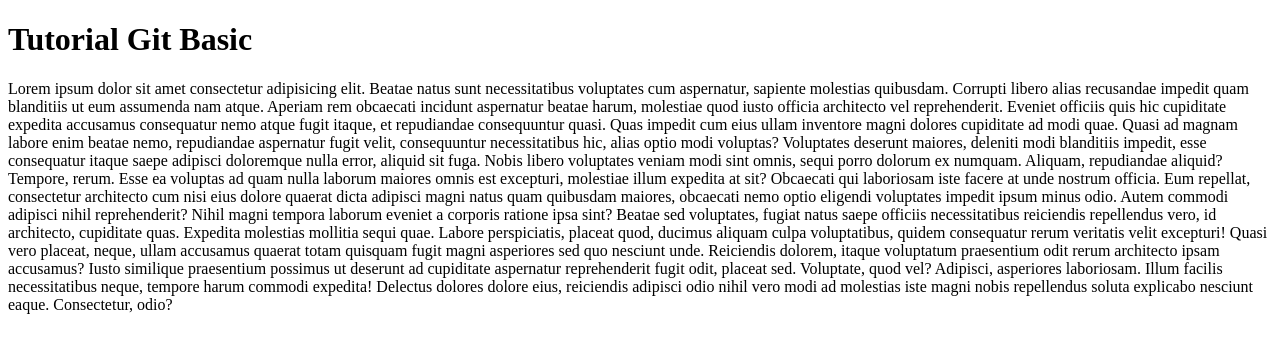
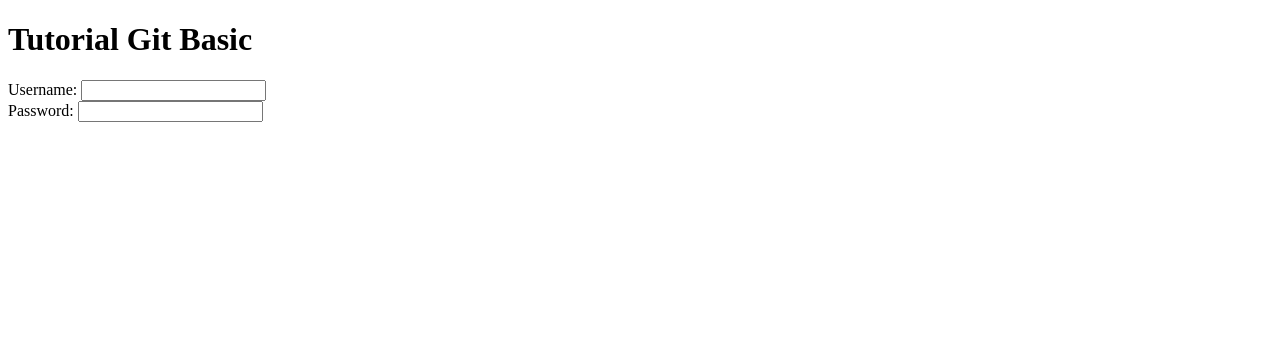
Before and after one commit to quangtuan2201/tutorial-git, a plain HTML site: page index.html in a window 1280 px wide. Drawn offline with Linux system fonts and the light colour scheme.

Commit message:
lam chuc nang form-login

```diff
--- a/index.html
+++ b/index.html
@@ -1,22 +1,26 @@
 <!DOCTYPE html>
 <html lang="en">
   <head>
-     <meta charset="UTF-8">
-     <meta name="viewport" content="width=device-width, initial-scale=1.0">
+    <meta charset="UTF-8" />
+    <meta name="viewport" content="width=device-width, initial-scale=1.0" />
     <title>Index</title>
-     <link rel="stylesheet" href="./main.css">
+    <link rel="stylesheet" href="./main.css" />
   </head>
   <body>
+    <div class="container">
       <h1 class="h1">Tutorial Git Basic</h1>
-     Lorem ipsum dolor sit amet consectetur adipisicing elit. Beatae natus sunt necessitatibus voluptates cum aspernatur, sapiente molestias quibusdam. Corrupti libero alias recusandae impedit quam blanditiis ut eum assumenda nam atque.
-     Aperiam rem obcaecati incidunt aspernatur beatae harum, molestiae quod iusto officia architecto vel reprehenderit. Eveniet officiis quis hic cupiditate expedita accusamus consequatur nemo atque fugit itaque, et repudiandae consequuntur quasi.
-     Quas impedit cum eius ullam inventore magni dolores cupiditate ad modi quae. Quasi ad magnam labore enim beatae nemo, repudiandae aspernatur fugit velit, consequuntur necessitatibus hic, alias optio modi voluptas?
-     Voluptates deserunt maiores, deleniti modi blanditiis impedit, esse consequatur itaque saepe adipisci doloremque nulla error, aliquid sit fuga. Nobis libero voluptates veniam modi sint omnis, sequi porro dolorum ex numquam.
-     Aliquam, repudiandae aliquid? Tempore, rerum. Esse ea voluptas ad quam nulla laborum maiores omnis est excepturi, molestiae illum expedita at sit? Obcaecati qui laboriosam iste facere at unde nostrum officia.
-     Eum repellat, consectetur architecto cum nisi eius dolore quaerat dicta adipisci magni natus quam quibusdam maiores, obcaecati nemo optio eligendi voluptates impedit ipsum minus odio. Autem commodi adipisci nihil reprehenderit?
-     Nihil magni tempora laborum eveniet a corporis ratione ipsa sint? Beatae sed voluptates, fugiat natus saepe officiis necessitatibus reiciendis repellendus vero, id architecto, cupiditate quas. Expedita molestias mollitia sequi quae.
-     Labore perspiciatis, placeat quod, ducimus aliquam culpa voluptatibus, quidem consequatur rerum veritatis velit excepturi! Quasi vero placeat, neque, ullam accusamus quaerat totam quisquam fugit magni asperiores sed quo nesciunt unde.
-     Reiciendis dolorem, itaque voluptatum praesentium odit rerum architecto ipsam accusamus? Iusto similique praesentium possimus ut deserunt ad cupiditate aspernatur reprehenderit fugit odit, placeat sed. Voluptate, quod vel? Adipisci, asperiores laboriosam.
-     Illum facilis necessitatibus neque, tempore harum commodi expedita! Delectus dolores dolore eius, reiciendis adipisci odio nihil vero modi ad molestias iste magni nobis repellendus soluta explicabo nesciunt eaque. Consectetur, odio?
+      <div class="form-login">
+        <form action="" class="">
+          <div class="form-username">
+            <label for="">Username:</label>
+            <input type="text" />
+          </div>
+          <div class="form-password">
+               <label for="">Password:</label>
+               <input type="password">
+          </div>
+        </form>
+      </div>
+    </div>
   </body>
 </html>
```
Lines whose indentation alone changed are shown as unchanged.
